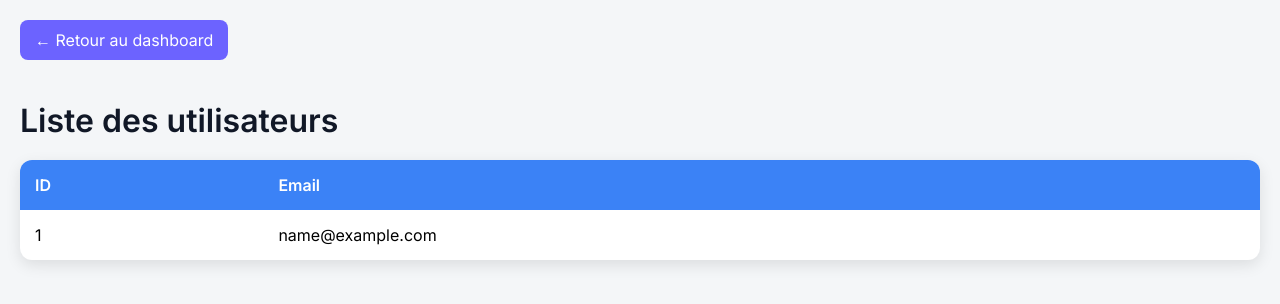
After one commit to gabriel84-py/ptit_vilar, a FastAPI app: template templates/view_users.html in a window 1280 px wide. The commit adds this page. Shown: the top 304 px of the page. Run offline with FastAPI, Linux system fonts and the light colour scheme; the template is opened without the code that fills it: most values are stand-ins (such as "Sample title", 1, 10 or a date in 2020).

Commit message:
css added

```diff
--- a/routes/admin.py
+++ b/routes/admin.py
@@ -6,6 +6,7 @@ from itsdangerous import URLSafeSerializer
 from services.delete_user import delete_user
 from services.user_exist import user_exist
 from services.create_user import create_user
+from services.view_users import get_all_users
 
 SECRET_KEY = "ma_cle_super_secrete"
 serializer = URLSafeSerializer(SECRET_KEY)
@@ -66,3 +67,8 @@ def process_delete_user(request: Request, email: str):
         "user_created.html",
         {"request": request, "message": "Utilisateur supprimé avec succès", "success": True},
     )
+
+@router.get("/users", response_class=HTMLResponse, dependencies=[Depends(require_login)])
+def viewusers(request: Request):
+    users = get_all_users()  # récupère tous les utilisateurs
+    return templates.TemplateResponse("view_users.html", {"request": request, "users": users})
--- /dev/null
+++ b/templates/view_users.html
@@ -0,0 +1,85 @@
+<!DOCTYPE html>
+<html lang="fr">
+<head>
+    <meta charset="UTF-8">
+    <title>Liste des utilisateurs</title>
+    <link href="https://fonts.googleapis.com/css2?family=Inter:wght@400;600&display=swap" rel="stylesheet">
+    <style>
+        body {
+            font-family: 'Inter', sans-serif;
+            background: #f4f6f8;
+            margin: 0;
+            padding: 20px;
+        }
+
+        h1 {
+            color: #111827;
+            margin-bottom: 20px;
+        }
+
+        table {
+            width: 100%;
+            border-collapse: collapse;
+            background: white;
+            border-radius: 12px;
+            overflow: hidden;
+            box-shadow: 0 5px 15px rgba(0,0,0,0.1);
+        }
+
+        th, td {
+            padding: 15px;
+            text-align: left;
+        }
+
+        th {
+            background: #3b82f6;
+            color: white;
+            font-weight: 600;
+        }
+
+        tr:nth-child(even) {
+            background: #f9fafb;
+        }
+
+        tr:hover {
+            background: #e0f2fe;
+        }
+
+        a.back {
+            display: inline-block;
+            margin-bottom: 20px;
+            padding: 10px 15px;
+            background: #6c63ff;
+            color: white;
+            text-decoration: none;
+            border-radius: 8px;
+            transition: background 0.3s;
+        }
+
+        a.back:hover {
+            background: #5147d6;
+        }
+    </style>
+</head>
+<body>
+    <a href="/admin" class="back">← Retour au dashboard</a>
+    <h1>Liste des utilisateurs</h1>
+
+    <table>
+        <thead>
+            <tr>
+                <th>ID</th>
+                <th>Email</th>
+            </tr>
+        </thead>
+        <tbody>
+            {% for user in users %}
+            <tr>
+                <td>{{ user.id }}</td>
+                <td>{{ user.email }}</td>
+            </tr>
+            {% endfor %}
+        </tbody>
+    </table>
+</body>
+</html>
```
Also changed, not shown: services/view_users.py (added, +14 -0 lines), templates/admin_dashboard.html (+105 -5 lines), templates/delete_user.html (+87 -7 lines), templates/login.html (+0 -19 lines).
